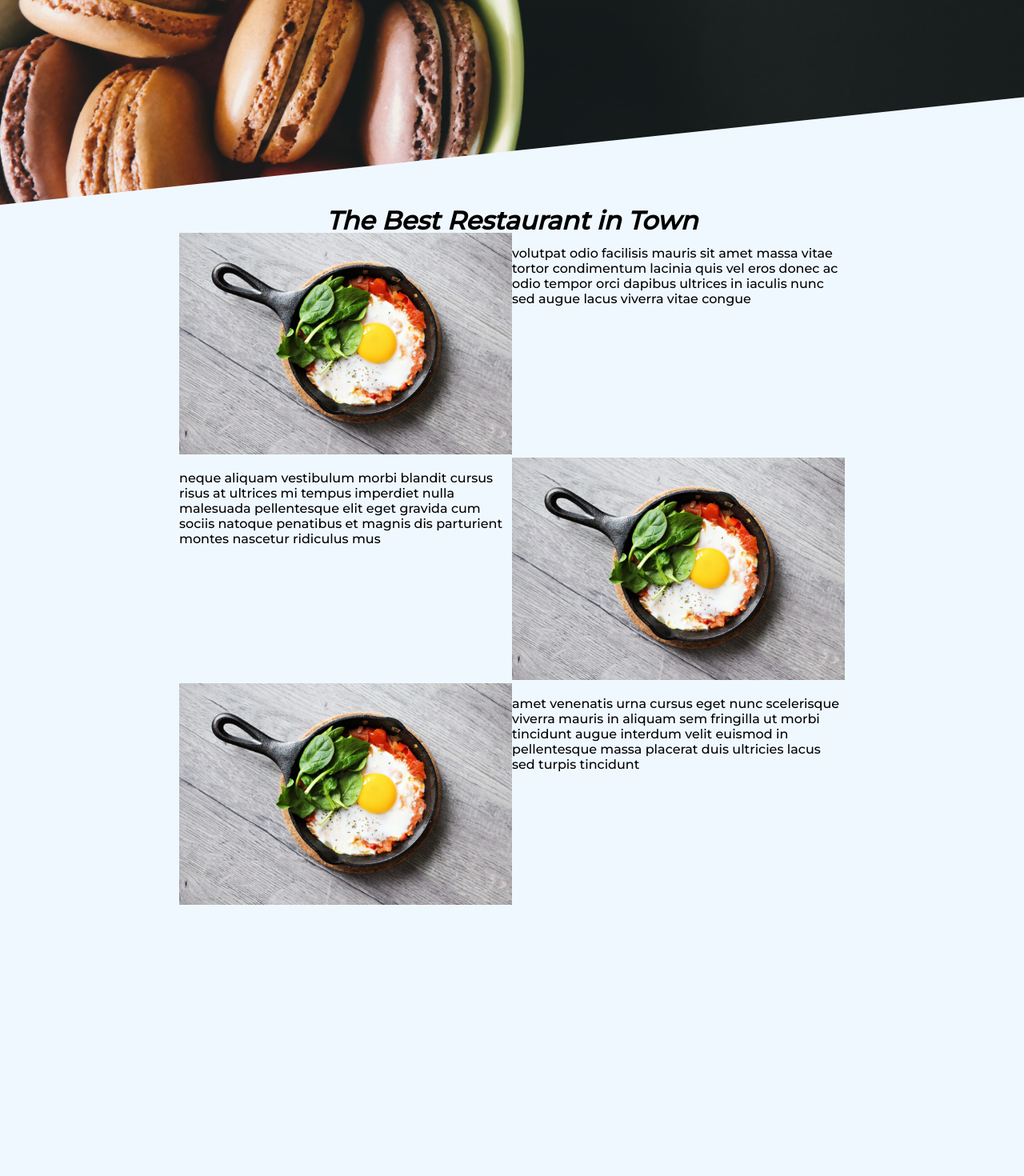
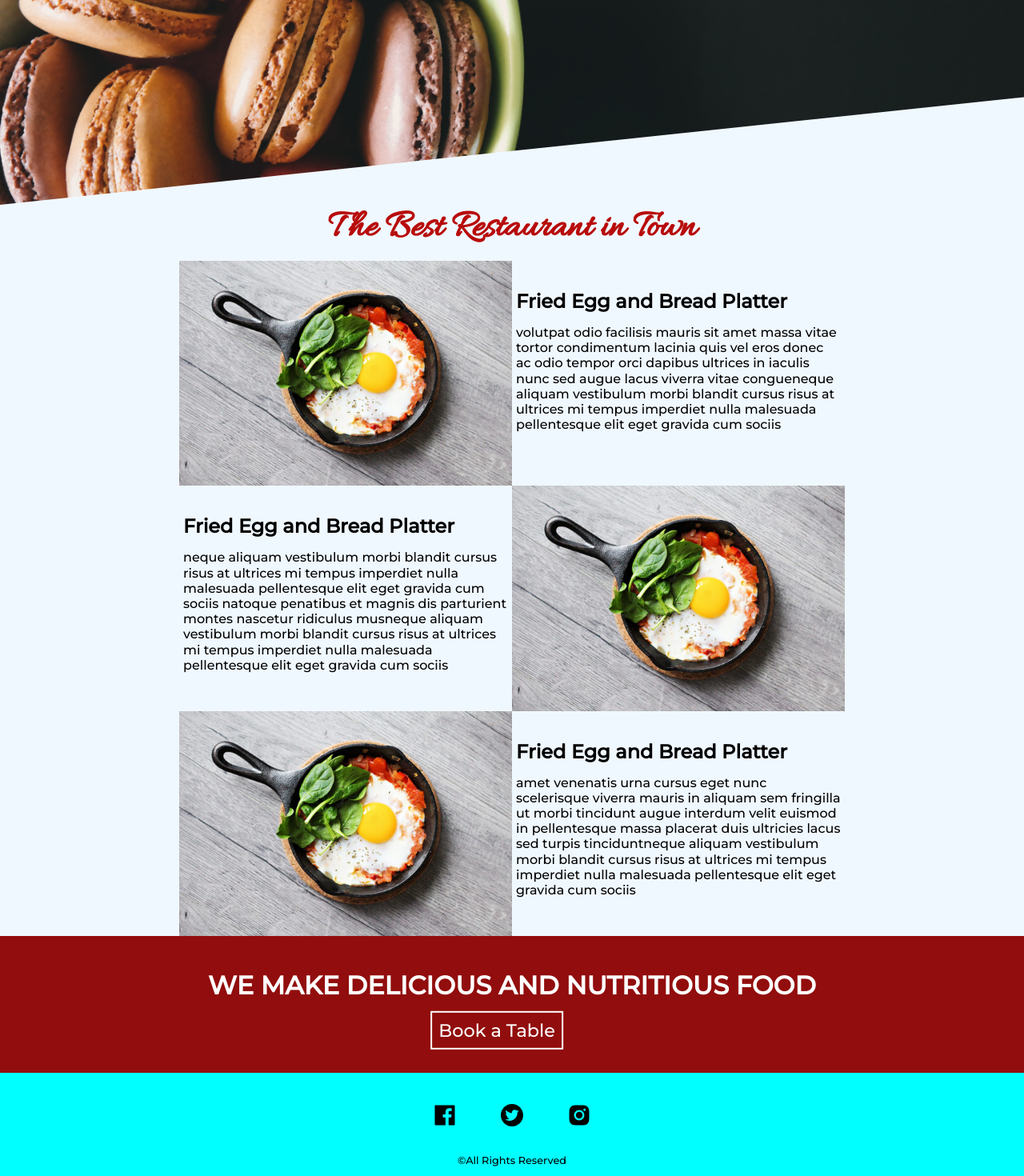
Before and after one commit to abhiaswale/thefoodyapp, a React (Create React App) app: page /aboutus in a window 1280 px wide. Shown: the part 234-1704 px from the top of the page at 80% size. Before the commit the page ends 1369 px from the top, so only its background shows below. Built offline with nearby package versions, Linux system fonts and the light colour scheme; a web font is replaced by a local one.

Commit message:
Grid Modifications

```diff
--- a/src/Components/AboutUs/AboutUs.js
+++ b/src/Components/AboutUs/AboutUs.js
@@ -1,5 +1,6 @@
 import classes from "./AboutUs.module.css";
 import AboutusImg from "../../images/1.jpg";
+import Footer from "../Layout/Footer";
 console.log(AboutusImg);
 const AboutUs = () => {
   return (
@@ -13,32 +14,46 @@ const AboutUs = () => {
           <div>{<img src={AboutusImg} alt="img" />}</div>
           <div>
             <p>
+              <h1>Fried Egg and Bread Platter</h1>
               volutpat odio facilisis mauris sit amet massa vitae tortor
               condimentum lacinia quis vel eros donec ac odio tempor orci
               dapibus ultrices in iaculis nunc sed augue lacus viverra vitae
-              congue
+              congueneque aliquam vestibulum morbi blandit cursus risus at
+              ultrices mi tempus imperdiet nulla malesuada pellentesque elit
+              eget gravida cum sociis
             </p>
           </div>
           <div>
             <p>
+              <h1>Fried Egg and Bread Platter</h1>
               neque aliquam vestibulum morbi blandit cursus risus at ultrices mi
               tempus imperdiet nulla malesuada pellentesque elit eget gravida
               cum sociis natoque penatibus et magnis dis parturient montes
-              nascetur ridiculus mus
+              nascetur ridiculus musneque aliquam vestibulum morbi blandit
+              cursus risus at ultrices mi tempus imperdiet nulla malesuada
+              pellentesque elit eget gravida cum sociis
             </p>
           </div>
           <div>{<img src={AboutusImg} alt="img" />}</div>
           <div>{<img src={AboutusImg} alt="img" />}</div>
           <div>
             <p>
+              <h1>Fried Egg and Bread Platter</h1>
               amet venenatis urna cursus eget nunc scelerisque viverra mauris in
               aliquam sem fringilla ut morbi tincidunt augue interdum velit
               euismod in pellentesque massa placerat duis ultricies lacus sed
-              turpis tincidunt
+              turpis tinciduntneque aliquam vestibulum morbi blandit cursus
+              risus at ultrices mi tempus imperdiet nulla malesuada pellentesque
+              elit eget gravida cum sociis
             </p>
           </div>
         </div>
       </section>
+      <div className={classes.banner}>
+        <p>WE MAKE DELICIOUS AND NUTRITIOUS FOOD </p>
+        <button>Book a Table</button>
+      </div>
+      <Footer />
     </div>
   );
 };
--- a/src/Components/AboutUs/AboutUs.module.css
+++ b/src/Components/AboutUs/AboutUs.module.css
@@ -1,3 +1,5 @@
+@import url("https://fonts.googleapis.com/css2?family=Allura&display=swap");
+
 .bg {
   background-image: url("../../images/aboutus1.jpg");
   width: 100%;
@@ -12,36 +14,66 @@
   color: white;
   font-size: 5rem;
   font-weight: 900;
-  top: 25%;
+  top: 52%;
   left: 60%;
   transform: skewY(6deg);
   position: absolute;
 }
 
 .aboutusHeader {
-  /* background-color: aqua;
-  height: 150px; */
-  display: block;
-  align-items: center;
-  font-size: 2rem;
+  font-size: 3rem;
+  color: rgb(184, 11, 11);
   text-align: center;
   font-weight: 900;
-  font-style: italic;
+  font-family: "Allura", cursive;
 }
 .aboutsection {
   display: flex;
   justify-content: center;
+  margin-top: 10px;
 }
-
 .aboutusContent {
   display: grid;
   grid-template-columns: 1fr 1fr;
   background: contain;
   width: 65%;
-  gap: 0px;
-  margin-top: -4px;
+  margin-top: 0px;
 }
 .aboutusContent img {
   width: 100%;
-  height: auto;
+  height: 100%;
 }
+
+.aboutusContent p {
+  line-height: 1.2rem;
+  padding: 5px;
+}
+
+.banner {
+  font-size: 2rem;
+  background-color: rgb(146, 13, 13);
+  text-align: center;
+  padding: 10px 0px 10px 0px;
+}
+.banner p {
+  color: white;
+  font-weight: 900;
+}
+
+.banner button {
+  position: relative;
+  left: 5%;
+  transform: translate(-50%, -40%);
+  font-family: "Montserrat", sans-serif;
+  cursor: pointer;
+  font-size: 1.4rem;
+  color: white;
+  border: 2px solid white;
+  background: transparent;
+  padding: 8px;
+  transition: 1s;
+}
+.banner button:hover {
+  color: black;
+  background-color: white;
+}
--- /dev/null
+++ b/src/Components/Layout/Footer.js
@@ -0,0 +1,26 @@
+import {
+  AiFillTwitterCircle,
+  AiFillFacebook,
+  AiFillInstagram,
+} from "react-icons/ai";
+import classes from "./Footer.module.css";
+
+const Footer = () => {
+  return (
+    <footer className={classes.footer}>
+      <div className={classes.footericon}>
+        <a href="/">
+          <AiFillFacebook />
+        </a>
+        <a href="/">
+          <AiFillTwitterCircle />
+        </a>
+        <a href="/">
+          <AiFillInstagram />
+        </a>
+      </div>
+      <div class={classes.copyrightwrapper}>&copy;All Rights Reserved</div>
+    </footer>
+  );
+};
+export default Footer;
--- /dev/null
+++ b/src/Components/Layout/Footer.module.css
@@ -0,0 +1,35 @@
+.footer {
+  background-color: aqua;
+  padding: 12px 0px 12px 0px;
+}
+
+.iconswrapper {
+  display: grid;
+  grid-template-columns: 1fr;
+  gap: 10px;
+  margin-top: 10px;
+}
+.iconswrapper div {
+  display: flex;
+  align-content: center;
+  gap: 5px;
+}
+
+.footericon {
+  display: flex;
+  justify-content: center;
+  gap: 52px;
+  font-size: 2rem;
+  margin: 25px 0px 25px 0px;
+}
+
+.footericon a {
+  color: black;
+  text-decoration: none;
+}
+
+.copyrightwrapper {
+  font-size: 0.8rem;
+  text-align: center;
+  /* margin-bottom: 18px; */
+}
--- a/src/pages/HomePage.js
+++ b/src/pages/HomePage.js
@@ -8,11 +8,8 @@ import {
 } from "react-icons/gi";
 import { FiPhone } from "react-icons/fi";
 import { HiOutlineLocationMarker, HiOutlineMail } from "react-icons/hi";
-import {
-  AiFillTwitterCircle,
-  AiFillFacebook,
-  AiFillInstagram,
-} from "react-icons/ai";
+import Footer from "../Components/Layout/Footer";
+
 import { useHistory } from "react-router";
 const HomePage = () => {
   const history = useHistory();
@@ -188,20 +185,7 @@ const HomePage = () => {
           </div>
         </div>
       </section>
-      <footer className={classes.footer}>
-        <div className={classes.footericon}>
-          <a href="/">
-            <AiFillFacebook />
-          </a>
-          <a href="/">
-            <AiFillTwitterCircle />
-          </a>
-          <a href="/">
-            <AiFillInstagram />
-          </a>
-        </div>
-        <div class={classes.copyrightwrapper}>&copy;All Rights Reserved</div>
-      </footer>
+      <Footer />
     </div>
   );
 };
```
